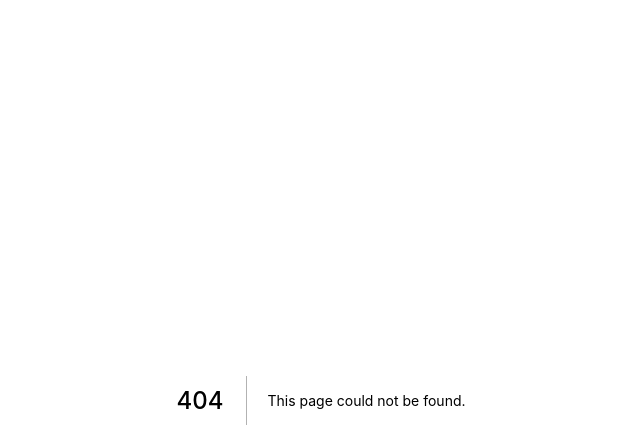
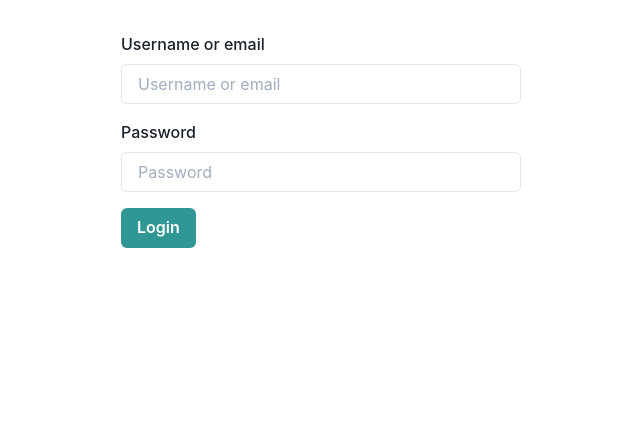
Before and after one commit to anhtudo97/reddit, a Next.js app in the folder client/: page /login in a window 1280 px wide. Before the commit this address had no page. Shown: the top 448 px of the page, without its empty margins (319-959 px from the left). Built offline with nearby package versions, Linux system fonts and the light colour scheme.

Commit message:
feat: update page

```diff
--- a/client/src/pages/index.tsx
+++ b/client/src/pages/index.tsx
@@ -1,5 +1,5 @@
 import Register from "./register";
 
-const Index = () => <Register />;
+const Index = () => <h1>tuanh</h1>;
 
 export default Index;
--- /dev/null
+++ b/client/src/pages/login.tsx
@@ -0,0 +1,68 @@
+import React from "react";
+import { Formik, Form, FormikHelpers } from "formik";
+import { Button, Box } from "@chakra-ui/react";
+import { Wapper } from "../components/Wrapper";
+import { InputField } from "../components/InputField";
+import { LoginInput, useLoginMutation } from "../generated/graphql";
+import { mapFieldErrors } from "../helpers/mapFieldErrors";
+import { useRouter } from "next/dist/client/router";
+
+const Login = () => {
+  const router = useRouter();
+  const initialValues: LoginInput = { usernameOrEmail: "", password: "" };
+
+  const [loginUser, { loading: _loginUserLoading, error }] = useLoginMutation();
+
+  const onLoginSubmit = async (
+    values: LoginInput,
+    { setErrors }: FormikHelpers<LoginInput>
+  ) => {
+    const response = await loginUser({
+      variables: {
+        loginInput: values,
+      },
+    });
+
+    if (response.data?.login?.errors) {
+      setErrors(mapFieldErrors(response.data.login.errors));
+    } else {
+      router.push("/");
+    }
+  };
+
+  return (
+    <Wapper>
+      {error && <p>Failed to login. Internal server error</p>}
+      <Formik initialValues={initialValues} onSubmit={onLoginSubmit}>
+        {({ isSubmitting }) => (
+          <Form>
+            <InputField
+              name="usernameOrEmail"
+              placeholder="Username or email"
+              label="Username or email"
+              type="text"
+            />
+            <Box mt={4}>
+              <InputField
+                name="password"
+                placeholder="Password"
+                label="Password"
+                type="password"
+              />
+            </Box>
+            <Button
+              type="submit"
+              colorScheme="teal"
+              mt={4}
+              isLoading={isSubmitting}
+            >
+              Login
+            </Button>
+          </Form>
+        )}
+      </Formik>
+    </Wapper>
+  );
+};
+
+export default Login;
--- a/client/src/pages/register.tsx
+++ b/client/src/pages/register.tsx
@@ -5,8 +5,10 @@ import { Wapper } from "../components/Wrapper";
 import { InputField } from "../components/InputField";
 import { RegisterInput, useRegisterMutation } from "../generated/graphql";
 import { mapFieldErrors } from "../helpers/mapFieldErrors";
+import { useRouter } from "next/dist/client/router";
 
 const Register = () => {
+  const router = useRouter()
   const initialValues: RegisterInput = {
     username: "",
     email: "",
@@ -28,6 +30,8 @@ const Register = () => {
 
     if (response.data?.register?.errors) {
       setErrors(mapFieldErrors(response.data.register.errors));
+    }else{
+      router.push('/')
     }
   };
 
```
